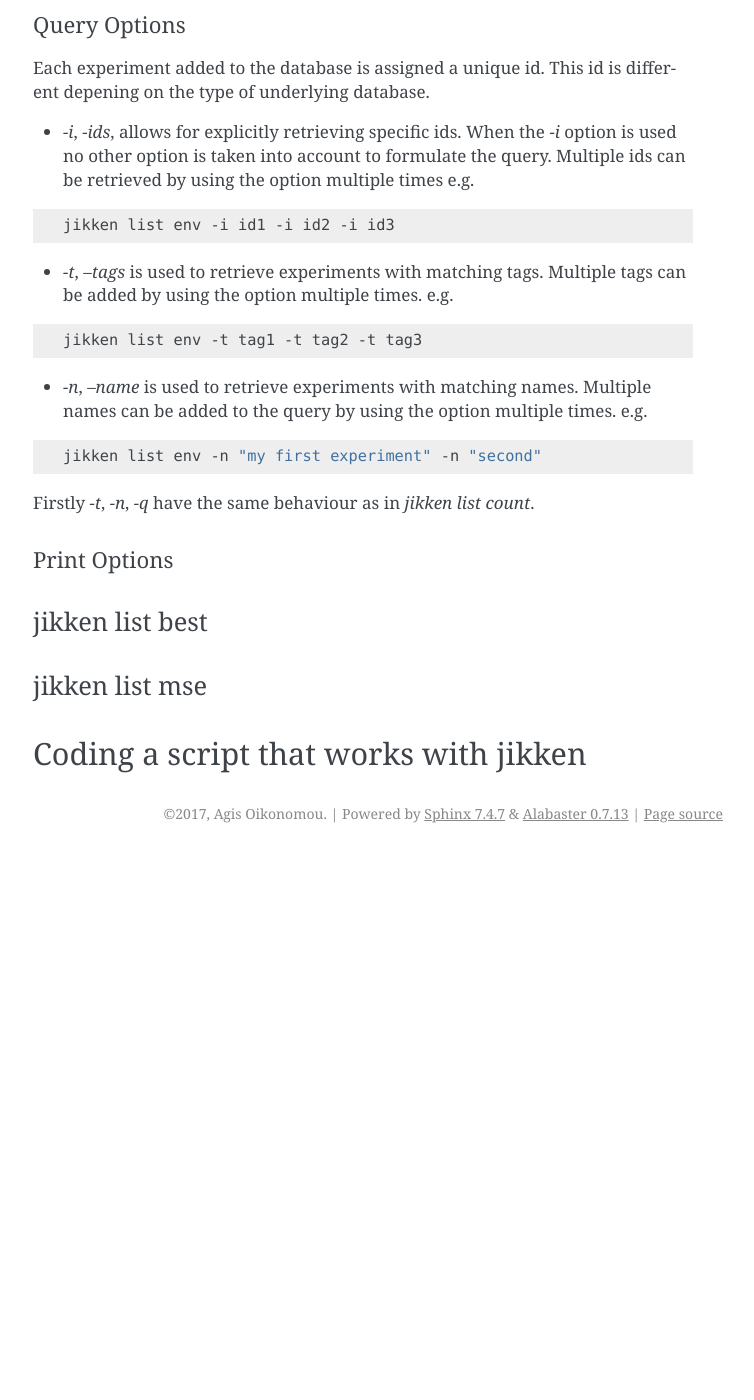
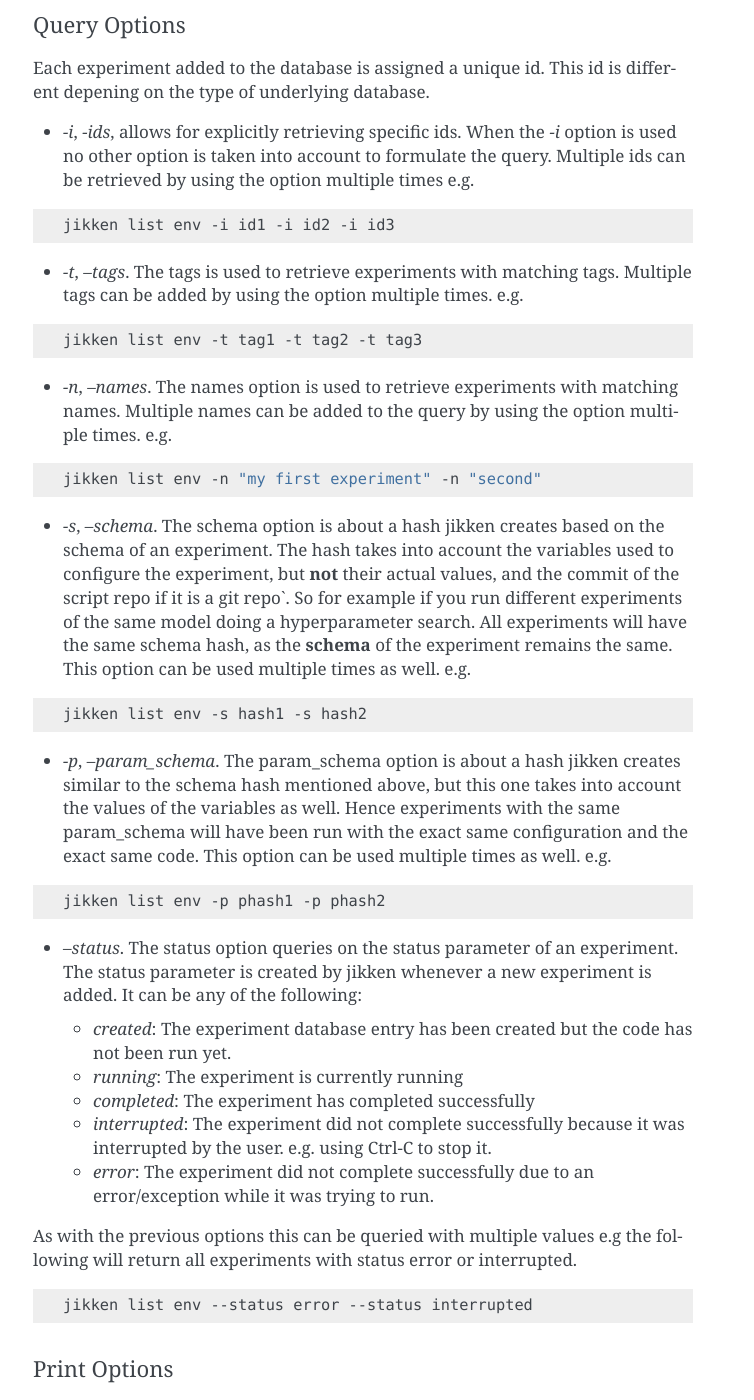
Before and after one commit to outcastofmusic/jikken, a Sphinx documentation site: the page built from docs/usage.rst, in a window 1280 px wide and 1400 px high, scrolled down 5903 px. Shown: the whole window, without its empty margins (387-1141 px from the left). Built offline with Sphinx 7.4.7, drawn with Linux system fonts in a browser that asks for light colours; before the commit the page ends 6756 px from its top, so only the background shows below that.

Commit message:
continuing documetnation on list

```diff
--- a/docs/usage.rst
+++ b/docs/usage.rst
@@ -257,19 +257,43 @@ Each experiment added to the database is assigned a unique id. This id is differ
 
         jikken list env -i id1 -i id2 -i id3
 
-- `-t`, `--tags` is used to retrieve experiments with matching tags. Multiple tags can be added by using the option multiple times. e.g.
+- `-t`, `--tags`. The tags is used to retrieve experiments with matching tags. Multiple tags can be added by using the option multiple times. e.g.
 
 .. code-block:: bash
 
         jikken list env -t tag1 -t tag2 -t tag3
 
-- `-n`, `--name` is used to retrieve experiments with matching names. Multiple names can be added to the query by using the option multiple times. e.g.
+- `-n`, `--names`. The names option is used to retrieve experiments with matching names. Multiple names can be added to the query by using the option multiple times. e.g.
 
 .. code-block:: bash
 
         jikken list env -n "my first experiment" -n "second"
 
-Firstly `-t`, `-n`, `-q` have the same behaviour as in `jikken list count`.
+- `-s`, `--schema`. The schema option is about a hash jikken creates based on the schema of an experiment. The hash takes into account the variables used to configure the experiment, but **not** their actual values, and the commit of the script repo if it is a git repo`. So for example if you run different experiments of the same model doing a hyperparameter search. All experiments will have the same schema hash, as the **schema** of the experiment remains the same. This option can be used multiple times as well. e.g.
+
+.. code-block:: bash
+
+        jikken list env -s hash1 -s hash2
+
+- `-p`, `--param_schema`. The param_schema option is about a hash jikken creates similar to the schema hash mentioned above, but this one takes into account the values of the variables as well. Hence experiments with the same param_schema will have been run with the exact same configuration and the exact same code. This option can be used multiple times as well. e.g.
+
+.. code-block:: bash
+
+        jikken list env -p phash1 -p phash2
+
+- `--status`. The status option queries on the status parameter of an experiment. The status parameter is created by jikken whenever a new experiment is added. It can be any of the following:
+
+  - `created`: The experiment database entry has been created but the code has not been run yet.
+  - `running`: The experiment is currently running
+  - `completed`: The experiment has completed successfully
+  - `interrupted`: The experiment did not complete successfully because it was interrupted by the user. e.g. using Ctrl-C to stop it.
+  - `error`: The experiment did not complete successfully due to an error/exception while it was trying to run.
+
+As with the previous options this can be queried with multiple values e.g the following will return all experiments with status error or interrupted.
+
+.. code-block:: bash
+
+        jikken list env --status error --status interrupted
 
 Print Options
 """""""""""""
```
